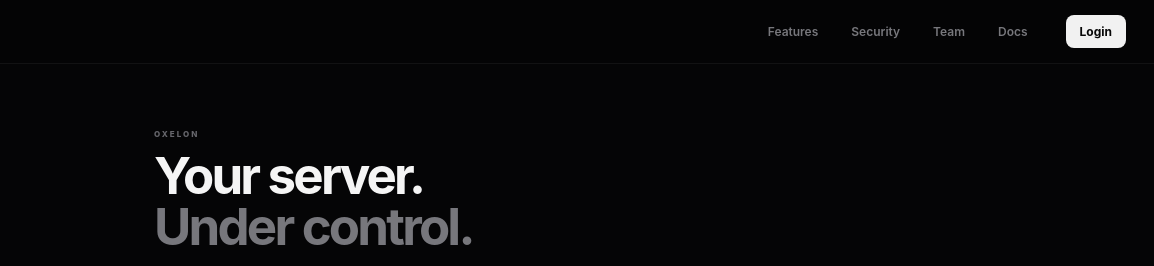
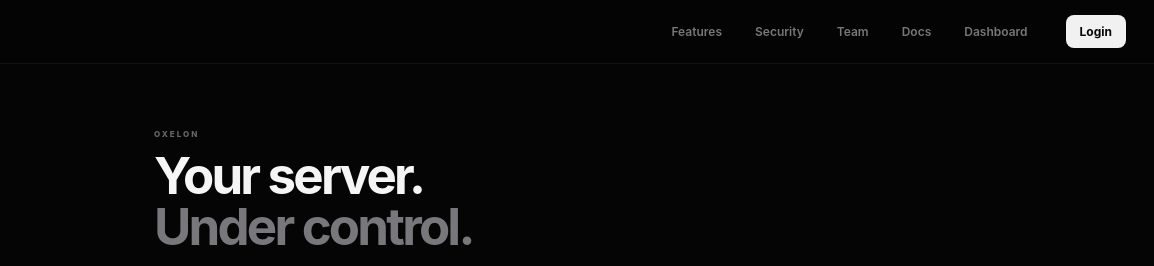
Before and after one commit to VortexPlayzOfficial/Oxelon-Systems, a website: page index.html in a window 1280 px wide. Shown: the top 266 px of the page, 126-1280 px from the left. Drawn offline with Linux system fonts and the light colour scheme; no server answers.

Commit message:
Update index.html

```diff
--- a/index.html
+++ b/index.html
@@ -947,6 +947,10 @@
                 Docs
             </a>
 
+            <a href="dashboard.html">
+                Dashboard
+            </a>
+
         </nav>
 
         <!-- THIS IS NOW LOGIN -->
```
